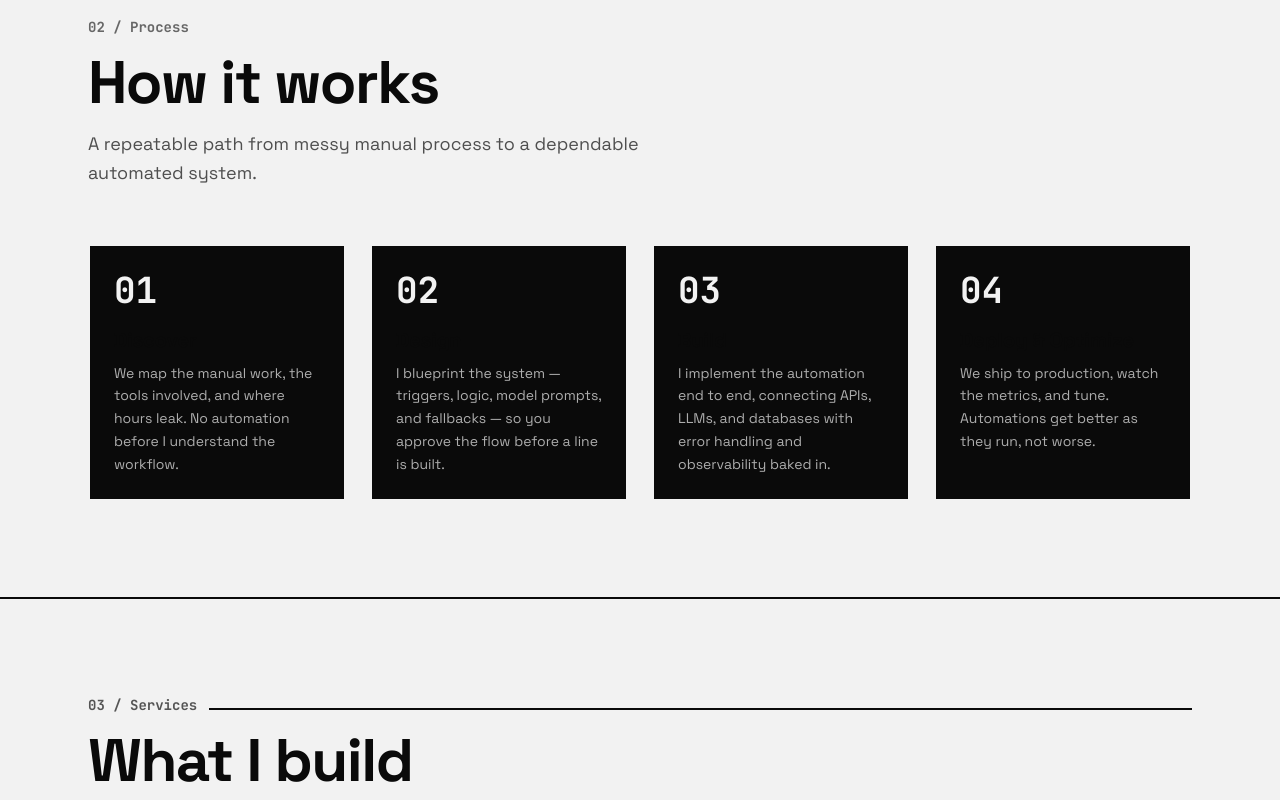
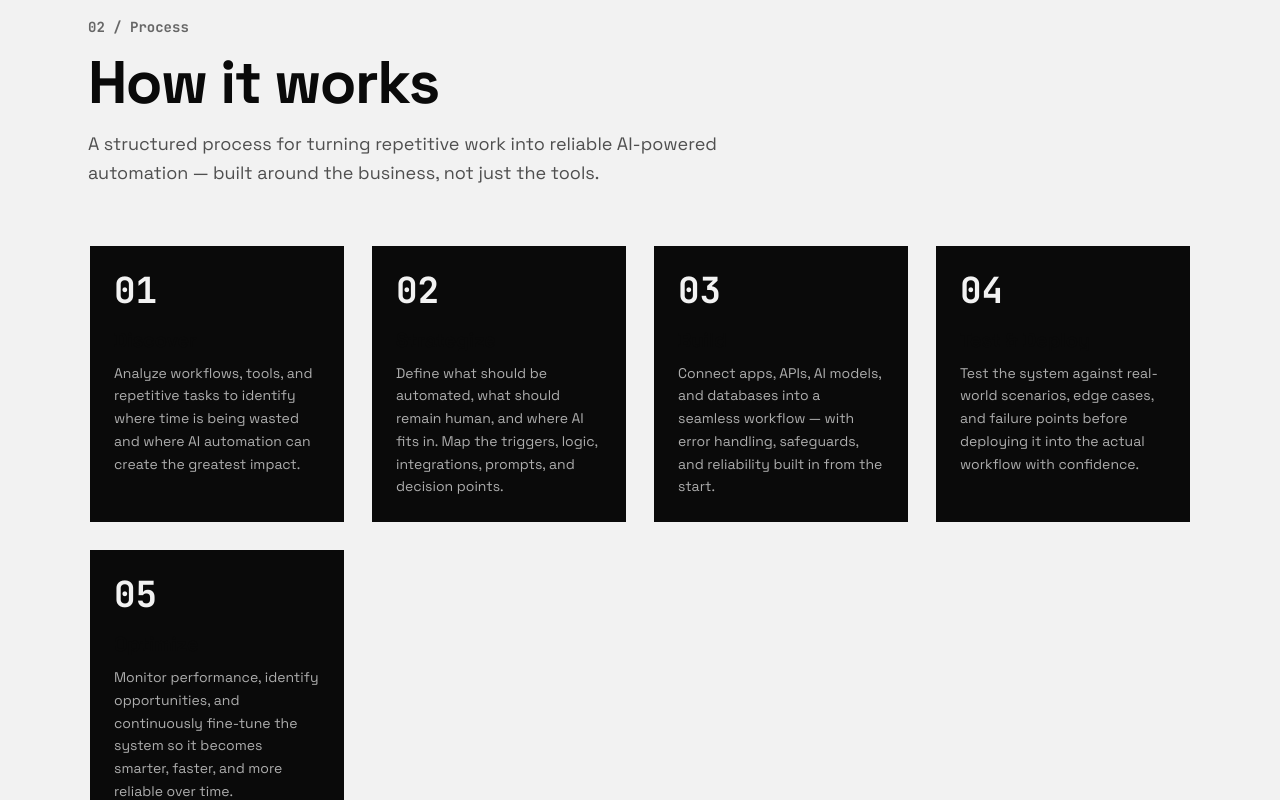
Before and after one commit to maratantan/my-portfolio, a Next.js app: page / in a window 1280 px wide. Shown: the part 2120-2920 px from the top of the page. Built offline with nearby package versions, Linux system fonts and the light colour scheme.

Commit message:
rephrased processes

```diff
--- a/components/process.tsx
+++ b/components/process.tsx
@@ -4,22 +4,27 @@ const STEPS = [
   {
     step: "01",
     title: "Discover",
-    body: "We map the manual work, the tools involved, and where hours leak. No automation before I understand the workflow.",
+    body: "Analyze workflows, tools, and repetitive tasks to identify where time is being wasted and where AI automation can create the greatest impact.",
   },
   {
     step: "02",
-    title: "Design",
-    body: "I blueprint the system — triggers, logic, model prompts, and fallbacks — so you approve the flow before a line is built.",
+    title: "Strategize",
+    body: "Define what should be automated, what should remain human, and where AI fits in. Map the triggers, logic, integrations, prompts, and decision points.",
   },
   {
     step: "03",
     title: "Build",
-    body: "I implement the automation end to end, connecting APIs, LLMs, and databases with error handling and observability baked in.",
+    body: "Connect apps, APIs, AI models, and databases into a seamless workflow — with error handling, safeguards, and reliability built in from the start.",
   },
   {
     step: "04",
-    title: "Deploy & Optimize",
-    body: "We ship to production, watch the metrics, and tune. Automations get better as they run, not worse.",
+    title: "Test & Deploy",
+    body: "Test the system against real-world scenarios, edge cases, and failure points before deploying it into the actual workflow with confidence.",
+  },
+  {
+    step: "05",
+    title: "Optimize",
+    body: "Monitor performance, identify opportunities, and continuously fine-tune the system so it becomes smarter, faster, and more reliable over time.",
   },
 ]
 
@@ -34,7 +39,7 @@ export function Process() {
           </div>
           <h2 className="mt-4 text-4xl font-bold tracking-tight md:text-6xl">How it works</h2>
           <p className="mt-4 max-w-2xl text-pretty text-base leading-relaxed text-foreground/70 md:text-lg">
-            A repeatable path from messy manual process to a dependable automated system.
+            A structured process for turning repetitive work into reliable AI-powered automation — built around the business, not just the tools.
           </p>
         </div>
 
```
